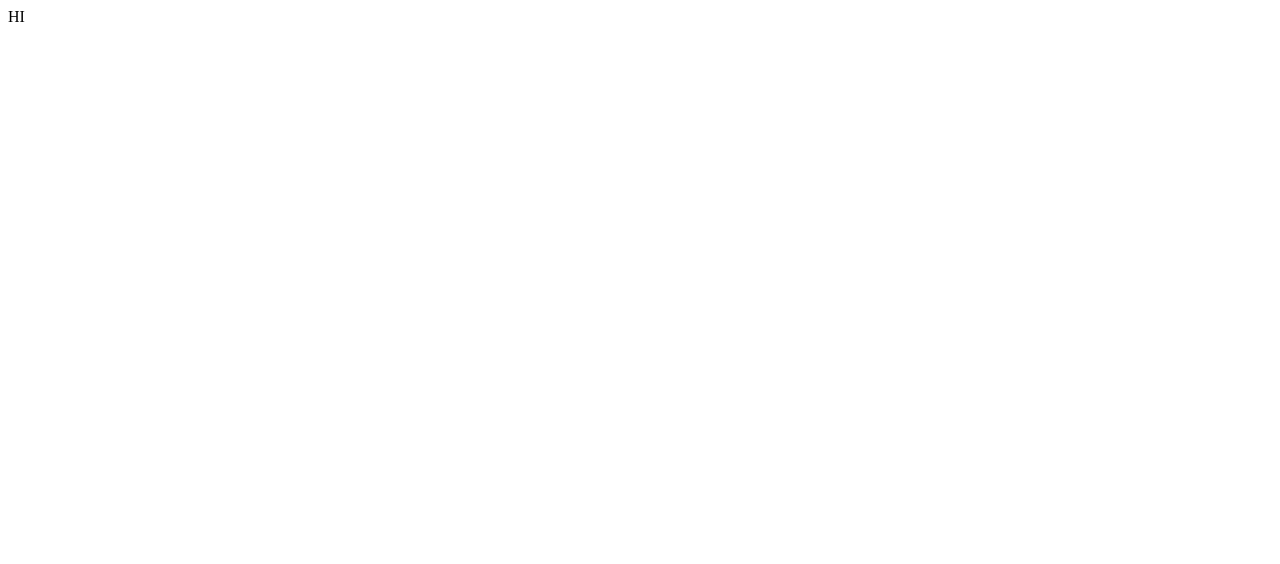
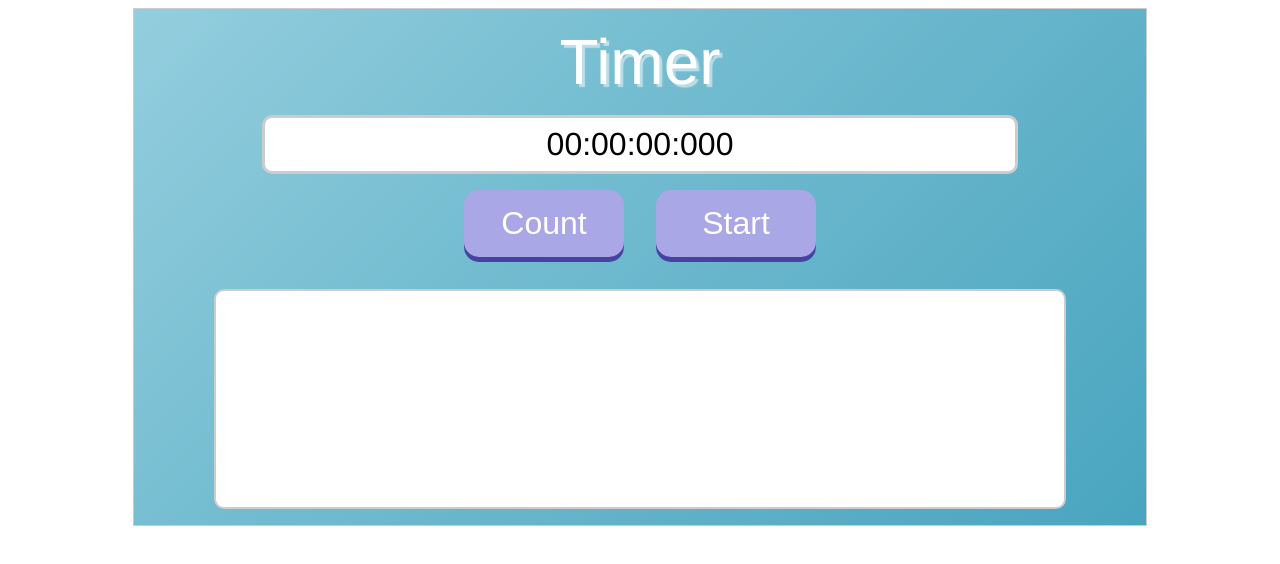
Before and after one commit to tingwei628/react-component, a React app: page / in a window 1280 px wide. Shown: the top 564 px of the page. Built offline with nearby package versions, Linux system fonts and the light colour scheme.

Commit message:
add Timer component

```diff
--- a/package.json
+++ b/package.json
@@ -24,6 +24,7 @@
   "dependencies": {
     "babel-polyfill": "^6.13.0",
     "classnames": "^2.2.5",
+    "debounce": "^1.0.0",
     "react": "^15.3.1",
     "react-dom": "^15.3.1"
   },
--- a/src/App.js
+++ b/src/App.js
@@ -1,6 +1,14 @@
 import React, { Component } from 'react';
+import Timer from './Timer';
 export default class App extends Component {
+  constructor() {
+  	super();
+  }
   render() {
-    return(<div>HI</div>);
+    return(
+    	<div>
+        <Timer />
+    	</div>
+    );
   };
 }
--- /dev/null
+++ b/src/Timer/index.js
@@ -0,0 +1,170 @@
+import React, { Component } from 'react';
+import ReactDOM from 'react-dom';
+import styles from './style';
+import {
+  format,
+  display,
+  transms,
+  transstr,
+  reduce,
+} from './utils';
+class Timer extends Component {
+  constructor(props) {
+    super(props);
+    this.state = {
+      isRightHover: false,
+      isLeftHover: false,
+      re: '00:00:00:000',
+      le: [],
+      isRun: false,
+      isPause: false,
+    };
+    this.timeId = '';
+    this.br = '00:00:00:000';
+    this.delay = 0;
+    this.st = null;
+    this.progress = undefined;
+    this.sss = undefined;
+    this.ss = undefined;
+    this.mm = 0;
+    this.hh = 0;
+    this.toggleHover = (dir) => {
+      this.setState({
+        [`is${dir}Hover`]: !this.state[`is${dir}Hover`],
+      });
+    };
+    this.start = this.start.bind(this);
+    this.reset = this.reset.bind(this);
+    this.count = this.count.bind(this);
+    this.pause = this.pause.bind(this);
+    this.step = this.step.bind(this);
+  }
+  renderRecord() {
+    const data = this.state.le;
+    return data.map((record, index) =>
+    (<div style={styles.record} key={`key${index}`}>{record}</div>));
+  }
+  start() {
+    this.timeId = window.requestAnimationFrame(this.step);
+    this.setState({
+      isRun: true,
+      isPause: false,
+    });
+  }
+  pause() {
+    this.setState({
+      isRun: true, // still run in requestAnimationFrame
+      isPause: true,
+    });
+  }
+  reset() {
+    let r;
+    window.cancelAnimationFrame(this.timeId);
+    this.mm = 0;
+    this.ss = 0;
+    this.hh = 0;
+    this.sss = 0;
+    this.delay = 0;
+    r = format(this.hh, 2) + ':' + format(this.mm, 2) + ':' + format(this.ss, 2) + ':' + format(this.sss, 3);
+    this.setState({
+      re: r,
+      le: [],
+      isRun: false,
+      isPause: false,
+    });
+  }
+  count() {
+    let ru;
+    let newlist = this.state.le.slice();
+    const { re, isRun, isPause } = this.state;
+    if (this.br !== re && isRun && !isPause) {
+      ru = reduce(this.state.re, this.br);
+      newlist.unshift(ru);
+      this.br = re;
+      this.setState({ le: newlist });
+    }
+  }
+  step(timestamp) {
+    let temp1, temp2, t, r;
+    const { isRun, isPause } = this.state;
+    if (this.st === null) { this.st = timestamp; }
+    if (isRun && !isPause) {
+      this.progress = timestamp - this.st - this.delay;
+      t = ((this.progress/1000).toFixed(3));
+      this.ss = +(t.split('.')[0]);
+      this.sss = +(t.split('.')[1]);
+      temp1 = display(this.ss, 3600);
+      this.hh = temp1.tbig;
+      this.ss = temp1.tsmall;
+      temp2 = display(this.ss, 60);
+      this.mm = temp2.tbig;
+      this.ss = temp2.tsmall;
+      r = format(this.hh, 2) + ':' + format(this.mm, 2) + ':' + format(this.ss, 2) + ':' + format(this.sss, 3);
+      this.setState({ re: r });
+      window.requestAnimationFrame(this.step);
+    } else if (isRun && isPause) { // press stop
+      this.delay = timestamp - this.st - this.progress;
+      window.requestAnimationFrame(this.step);
+    } else if (!isRun && !isPause) { // press reset
+      this.st = null;
+      this.br = '00:00:00:000';
+    }
+  }
+  render() {
+    const { isRightHover, isLeftHover, isRun, isPause } = this.state;
+    const rightBtnStyle = Object.assign({}, styles.button, {
+      backgroundColor: isRightHover ? '#6e6ae2' : '#a9a7e5'
+    });
+    const leftBtnStyle = Object.assign({}, styles.button, {
+      backgroundColor: isLeftHover ? '#6e6ae2' : '#a9a7e5'
+    });
+    return(
+      <div style={styles.layout}>
+        <div style={styles.header}>Timer</div>
+        <div style={styles.panel}>
+          {this.state.re}
+        </div>
+          {!isPause && <span>
+            <button
+              style={leftBtnStyle}
+              onClick={this.count}
+              onMouseEnter={() => this.toggleHover('Left')}
+              onMouseLeave={() => this.toggleHover('Left')}
+            >Count
+            </button>
+          </span>}
+          {isPause && <span>
+            <button
+              style={leftBtnStyle}
+              onClick={this.reset}
+              onMouseEnter={() => this.toggleHover('Left')}
+              onMouseLeave={() => this.toggleHover('Left')}
+            >Reset
+            </button>
+          </span>}
+          { (!isRun === !isPause) && <span>
+            <button
+              style={rightBtnStyle}
+              onClick={this.start}
+              onMouseEnter={() => this.toggleHover('Right')}
+              onMouseLeave={() => this.toggleHover('Right')}
+            >Start
+            </button>
+          </span>}
+          {(isRun !== isPause) &&<span>
+            <button
+              style={rightBtnStyle}
+              onClick={this.pause}
+              onMouseEnter={() => this.toggleHover('Right')}
+              onMouseLeave={() => this.toggleHover('Right')}
+            >Pause
+            </button>
+          </span>}
+          <div style={styles.list}>
+            {this.renderRecord()}
+          </div>
+      </div>
+    );
+  }
+}
+export default Timer;
--- /dev/null
+++ b/src/Timer/style.js
@@ -0,0 +1,57 @@
+const styles = {
+  layout: {
+    textAlign: 'center',
+    border: 'solid 1px #ccc',
+    width: '80%',
+    margin: '0 auto',
+    fontSize: '4rem',
+    fontFamily: 'Helvetica',
+    background: 'linear-gradient(135deg, rgba(147,206,222,1) 0%, rgba(117,189,209,1) 37%, rgba(73,165,191,1) 100%)',
+  },
+  header: {
+    margin: '1rem 5rem',
+    color: '#fff',
+    textShadow: '3px 3px 1px rgba(255,255,255,0.5)',
+    ebkitBackgroundClip: 'text',
+    MozBackgroundClip: 'text',
+    backgroundClip: 'text',
+  },
+  button: {
+    fontSize: '2rem',
+    display: 'inline-block',
+    cursor: 'pointer',
+    textDecoration: 'none',
+    border: 'none',
+    borderRadius: '15px',
+    boxShadow: '0 5px #4642a3',
+    outline: 'none',
+    color: '#fff',
+    padding: '15px 25px',
+    width: '10rem',
+    margin: '1rem'
+  },
+  record: {
+    width: '100%',
+    borderBottom: '5px soild #ccc',
+  },
+  panel: {
+    margin: '0 8rem',
+    border: '3px solid #ccc',
+    padding: '0.5rem',
+    fontSize: '2rem',
+    borderRadius: '10px',
+    backgroundColor: '#fff',
+  },
+  list: {
+    border: '2px solid #ccc',
+    padding: '0.5rem',
+    fontSize: '2.5rem',
+    borderRadius: '10px',
+    margin: '1rem 5rem',
+    backgroundColor: '#fff',
+    minHeight: '40px',
+    overflow: 'scroll',
+    height: '200px',
+  },
+};
+export default styles;
--- /dev/null
+++ b/src/Timer/utils.js
@@ -0,0 +1,66 @@
+export function format(time, opt) { // time format
+  let ans;
+  if (opt === 2) {
+    if (time < 10) {
+      ans = '0' + time;
+    }  else {
+      ans = time;
+    }
+  } else if (opt === 3) {
+    if(time < 10) {
+       ans = '00' + time;
+    } else if (  time >= 10 && time < 100) {
+       ans  = '0' + time;
+    } else {
+       ans = time;
+    }
+  }
+  return ans;
+}
+
+export function display(tsmall, option) { // time decimal
+  let big = 0;
+  let small = tsmall;
+  if (small > option) {
+    big = Math.floor(small/option);
+    small = (small % option);
+  }
+  return {
+    tbig: big,
+    tsmall: small,
+  }
+}
+
+export function transms(k) { // string to ms
+  let ta = k.split(':');
+  let tsum = 0;
+  for (let i = 0; i < 4; i++) { // string type to number type
+    ta[i] = +(ta[i]);
+  }
+  ta[0] = ta[0] === 0 ? 0 : ta[0] * 3600000;
+  ta[1] = ta[1] === 0 ? 0 : ta[1] * 60000;
+  ta[2] = ta[2] === 0 ? 0 : ta[2] * 1000;
+  tsum = (ta[0] + ta[1] + ta[2] + ta[3]);
+  return tsum;
+}
+
+export function transstr(ms) { // ms to string
+  let th, tm, ts, tss, str, _ms;
+  _ms = ms;
+  th = Math.floor(_ms/3600000);
+  _ms = (_ms % 3600000);
+  tm = Math.floor(_ms/60000);
+  _ms = (_ms%60000);
+  ts = Math.floor(_ms/1000);
+  tss = (_ms%1000);
+  str = format(th, 2) + ':' + format(tm, 2) + ':' + format(ts, 2)+ ':' + format(tss, 3);
+  return str;
+}
+
+export function reduce(l, s) { // calculate time difference
+  const lsum = transms(l);
+  const ssum = transms(s);
+  const rel = (lsum - ssum);
+  const ans = transstr(rel);
+  return ans;
+}
```
